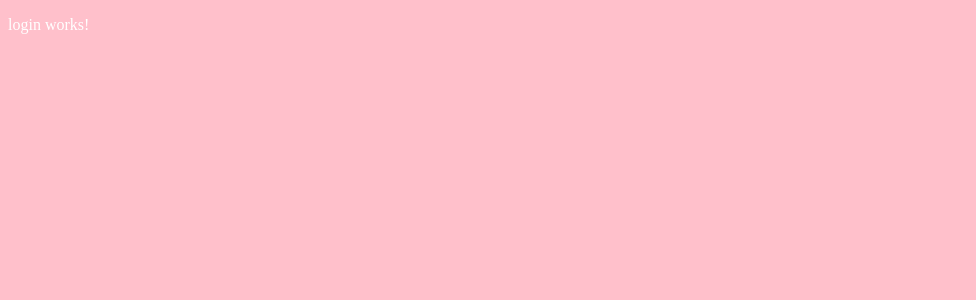
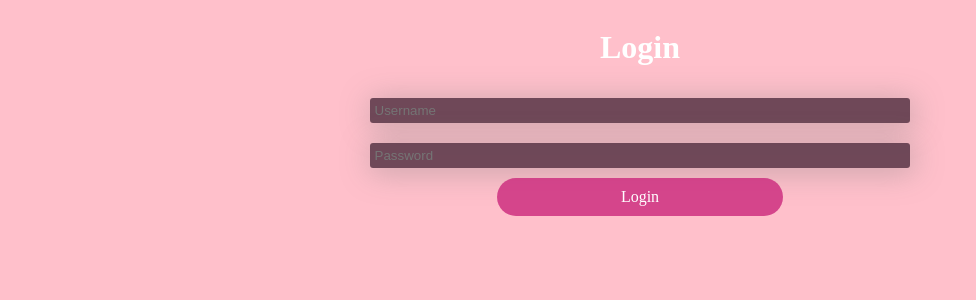
Before and after one commit to enderfree/vvs, an Angular app in the folder client/: page /login in a window 1280 px wide. Shown: the top 300 px of the page, without its empty margins (0-976 px from the left). Built offline with nearby package versions, Linux system fonts and the light colour scheme.

Commit message:
style changes to login/home added voter-card component

```diff
--- a/client/src/app/app-routing.module.ts
+++ b/client/src/app/app-routing.module.ts
@@ -1,5 +1,6 @@
 import { NgModule } from '@angular/core';
 import { RouterModule, Routes } from '@angular/router';
+import { HomeComponent } from './pages/home/home.component';
 import { LoginComponent } from './pages/login/login.component';
 import { RegisterComponent } from './pages/register/register.component';
 
@@ -11,6 +12,10 @@ const routes: Routes = [
   {
     path:'login',
     component: LoginComponent
+  },
+  {
+    path: 'home',
+    component: HomeComponent
   }
 ];
 
--- a/client/src/app/app.module.ts
+++ b/client/src/app/app.module.ts
@@ -6,13 +6,15 @@ import { AppComponent } from './app.component';
 import { LoginComponent } from './pages/login/login.component';
 import { RegisterComponent } from './pages/register/register.component';
 import { HomeComponent } from './pages/home/home.component';
+import { VoterCardComponent } from './components/voter-card/voter-card.component';
 
 @NgModule({
   declarations: [
     AppComponent,
     LoginComponent,
     RegisterComponent,
-    HomeComponent
+    HomeComponent,
+    VoterCardComponent
   ],
   imports: [
     BrowserModule,
--- /dev/null
+++ b/client/src/app/components/voter-card/voter-card.component.css
@@ -0,0 +1,7 @@
+.voter-container {
+    width: 100%;
+}
+
+.voter-card{
+    width:80%;
+}
--- /dev/null
+++ b/client/src/app/components/voter-card/voter-card.component.html
@@ -0,0 +1,5 @@
+<div class="voter-container">
+    <div class="voter-card">
+        Lorem ipsum, dolor sit amet consectetur adipisicing elit. Vel asperiores facilis ullam reprehenderit, neque architecto eius corporis reiciendis, laborum vitae sapiente quaerat? Sunt eius ad officiis est in voluptates esse.
+    </div>
+</div>
--- /dev/null
+++ b/client/src/app/components/voter-card/voter-card.component.ts
@@ -0,0 +1,15 @@
+import { Component, OnInit } from '@angular/core';
+
+@Component({
+  selector: 'app-voter-card',
+  templateUrl: './voter-card.component.html',
+  styleUrls: ['./voter-card.component.css']
+})
+export class VoterCardComponent implements OnInit {
+
+  constructor() { }
+
+  ngOnInit(): void {
+  }
+
+}
--- a/client/src/app/pages/home/home.component.css
+++ b/client/src/app/pages/home/home.component.css
@@ -0,0 +1,9 @@
+.home-container{
+    width:100%;
+}
+
+.home-content{
+    width: 70%;
+    display: grid;
+    grid-template-columns: repeat(3, 1fr);
+}
--- a/client/src/app/pages/home/home.component.html
+++ b/client/src/app/pages/home/home.component.html
@@ -1 +1,9 @@
-<p>home works!</p>
+<div class="home-container">
+    <div class="home-content">
+        <app-voter-card></app-voter-card>
+        <app-voter-card></app-voter-card>
+        <app-voter-card></app-voter-card>
+        <app-voter-card></app-voter-card>
+        <app-voter-card></app-voter-card>
+    </div>
+</div>
--- a/client/src/app/pages/login/login.component.css
+++ b/client/src/app/pages/login/login.component.css
@@ -0,0 +1,27 @@
+.container {
+    width:100%;
+    height:100%;
+    display: flex;
+    align-items: center;
+    flex-direction: column;
+    justify-content: center;
+}
+
+.login-content{
+    width: 70%;
+    display: flex;
+    flex-direction: column;
+    justify-content: center;
+}
+
+input{
+    width: 60%;
+    margin: 10px auto;
+    padding: 5px;
+    border-radius: 3px;
+    outline: none;
+    border:none;
+    background: rgba(76,43,60,0.8);
+    box-shadow: 2px 3px 30px 2px rgba(125,125,125,0.4);
+    color:white;
+}
--- a/client/src/app/pages/login/login.component.html
+++ b/client/src/app/pages/login/login.component.html
@@ -1 +1,12 @@
-<p>login works!</p>
+<div class="container">
+    <h1>Login</h1>
+    <div class="login-content">
+
+        <input type="text" name="username" placeholder="Username">
+        <input type="password" name="password" placeholder="Password">
+
+        <div class="btn-all">
+            Login
+        </div>
+    </div>
+</div>
--- a/client/src/app/pages/register/register.component.css
+++ b/client/src/app/pages/register/register.component.css
@@ -23,20 +23,5 @@ input{
     border:none;
     background: rgba(76,43,60,0.8);
     box-shadow: 2px 3px 30px 2px rgba(125,125,125,0.4);
+    color:white;
 }
-
-.btn-all{
-    background: rgba(203,39,124,0.8);
-    color: white;
-    width: 30%;
-    margin: auto;
-    display: flex;
-    justify-content: center;
-    padding:10px;
-    border-radius: 3rem;
-}
-
-.btn-all:hover{
-    background: rgba(122,99,144,0.677);
-    cursor: pointer;
-}
--- a/client/src/app/pages/register/register.component.html
+++ b/client/src/app/pages/register/register.component.html
@@ -2,11 +2,11 @@
     <h1>Virtual Voting Registration</h1>
     <div class="register-content">
 
-        <input type="text" name="username">
-        <input type="password" name="username">
+        <input type="text" name="username" placeholder="Username">
+        <input type="password" name="password" placeholder="Password">
 
         <div class="btn-all">
-            Login
+            Register
         </div>
     </div>
 </div>
--- a/client/src/styles.css
+++ b/client/src/styles.css
@@ -3,3 +3,19 @@ body{
     background: pink;
     color: white;
 }
+
+.btn-all{
+    background: rgba(203,39,124,0.8);
+    color: white;
+    width: 30%;
+    margin: auto;
+    display: flex;
+    justify-content: center;
+    padding:10px;
+    border-radius: 3rem;
+}
+
+.btn-all:hover{
+    background: rgba(122,99,144,0.677);
+    cursor: pointer;
+}
```
Also changed, not shown: 1 other file (tests, documents, lock files or other folders).
